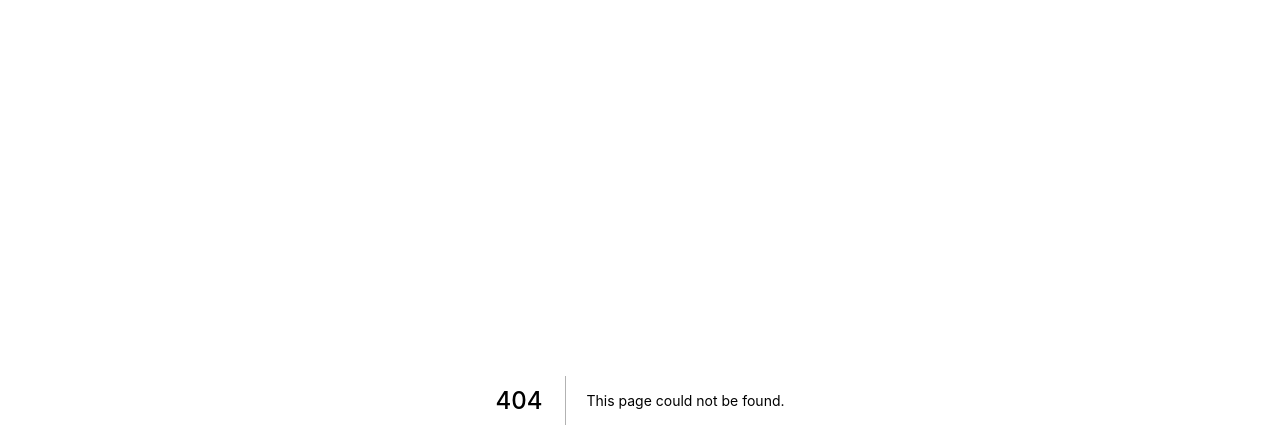
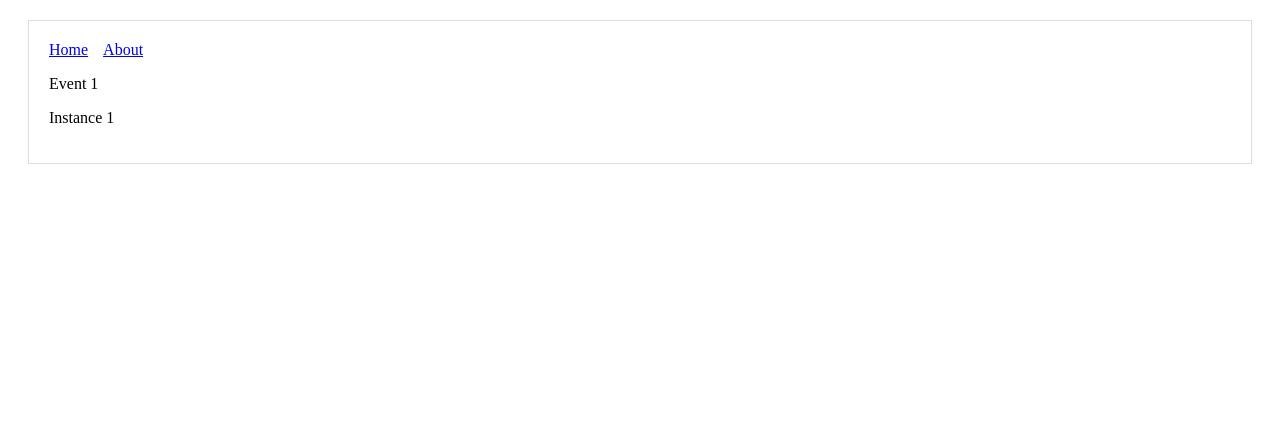
Before and after one commit to berlin-church/group-leaders, a Next.js app: page /events/1/1 in a window 1280 px wide. Before the commit this address had no page. Shown: the top 448 px of the page. Built offline with nearby package versions, Linux system fonts and the light colour scheme.

Commit message:
Add events and instances

```diff
--- /dev/null
+++ b/pages/events/[id]/[instance].js
@@ -0,0 +1,16 @@
+import { useRouter } from 'next/router';
+import Layout from '../../../components/Layout';
+
+const Index = () => {
+    const router = useRouter();
+    const {id, instance} = router.query;
+
+    return (
+        <Layout>
+            <p>Event {id}</p>
+            <p>Instance {instance}</p>
+        </Layout>
+    );
+  };
+
+  export default Index
--- a/pages/index.js
+++ b/pages/index.js
@@ -2,7 +2,7 @@ import Layout from '../components/Layout';
 
 const Index = () => (
     <Layout>
-      <p>Hello Next.js</p>
+      <p>Home!</p>
     </Layout>
   );
 
```
Also changed, not shown: pages/events/[id]/index.js (added, +13 -0 lines), pages/events/index.js (added, +11 -0 lines).
